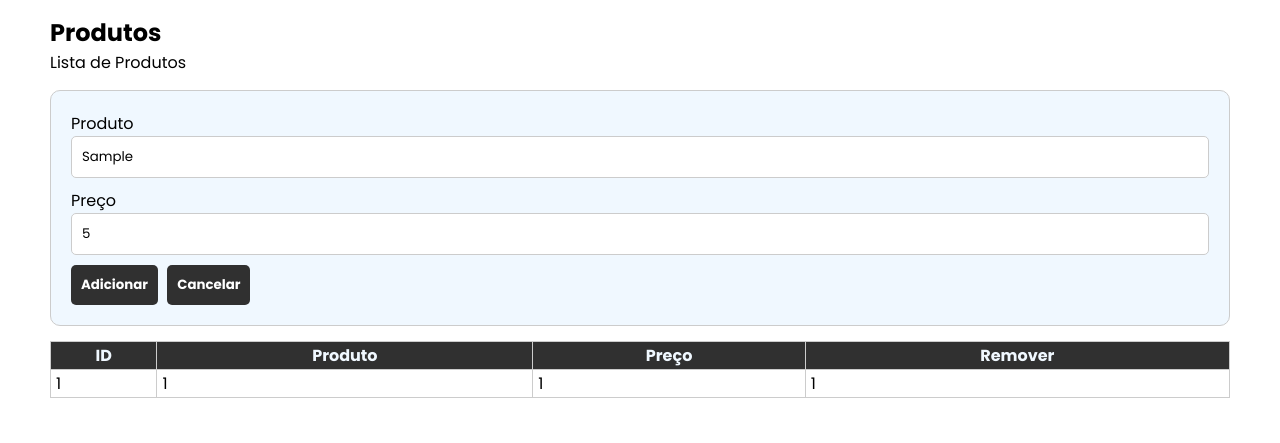
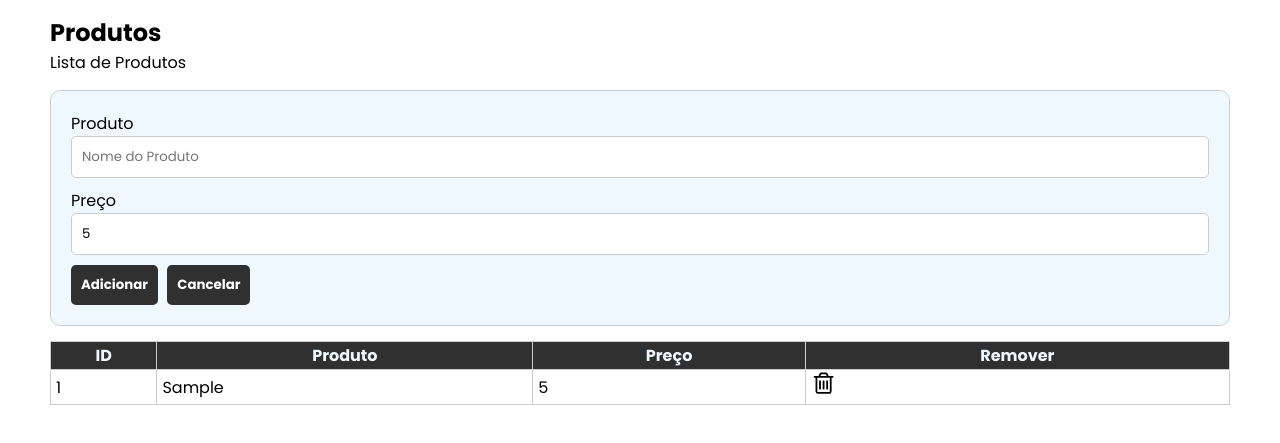
Before and after one commit to iLuiszin/Product-Registration-Project, a plain HTML site: page index.html in a window 1280 px wide. Both pictures are taken after typing "Sample", "5" into the empty fields and a click on the button "Adicionar". Shown: the part 73-516 px from the top of the page. Drawn offline with Linux system fonts and the light colour scheme.

Commit message:
project finished

```diff
--- a/index.html
+++ b/index.html
@@ -28,7 +28,7 @@
                 <input type="number" id="productPrice" placeholder="R$ 00,00">
             </div>
             <button onclick="product.insertProducts()">Adicionar</button>
-            <button>Cancelar</button>
+            <button onclick="product.cancel()">Cancelar</button>
 
         </div>
 
@@ -40,11 +40,8 @@
                     <th>Preço</th>
                     <th>Remover</th>
                 </thead>
-                <tbody>
-                    <td>1</td>
-                    <td>1</td>
-                    <td>1</td>
-                    <td>1</td>
+                <tbody id="tbody">
+
                 </tbody>
             </table>
         </div>
--- a/js/productManager.js
+++ b/js/productManager.js
@@ -6,10 +6,10 @@ class Product {
   insertProducts() {
     let product = this.readData()
     if (this.validation(product) == true) {
-      this.saveDate(product)
+      this.saveData(product)
     }
-
-    console.log(this.arrayProducts)
+    this.listData()
+    this.cancel()
   }
 
   readData() {
@@ -41,9 +41,49 @@ class Product {
     return true
   }
 
-  saveDate(product) {
+  saveData(product) {
     this.arrayProducts.push(product)
     this.id++
+  }
+
+  listData() {
+    let tbody = document.getElementById('tbody')
+    tbody.innerText = ''
+
+    for (let i = 0; i < this.arrayProducts.length; i++) {
+      let tr = tbody.insertRow()
+      let td_id = tr.insertCell()
+      let td_name = tr.insertCell()
+      let td_price = tr.insertCell()
+      let td_del = tr.insertCell()
+
+      td_id.innerText = this.arrayProducts[i].id
+      td_name.innerText = this.arrayProducts[i].productName
+      td_price.innerText = this.arrayProducts[i].productPrice
+      let img = document.createElement('img')
+      img.src = 'img/trash.svg'
+      img.setAttribute(
+        'onclick',
+        'product.del(' + this.arrayProducts[i].id + ')'
+      )
+      td_del.appendChild(img)
+    }
+  }
+
+  cancel() {
+    document.getElementById('productName').value = null
+    document.getElementById('prodWuctPrice').value = null
+  }
+
+  del(id) {
+    let tbody = document.getElementById('tbody')
+    for (let i = 0; i < this.arrayProducts.length; i++) {
+      if (this.arrayProducts[i].id === id) {
+        this.arrayProducts.splice(i, 1)
+        tbody.deleteRow(i)
+      }
+    }
+    alert(`o item com id ${id} foi apagado`)
   }
 }
 
--- a/style/style.css
+++ b/style/style.css
@@ -74,3 +74,8 @@ table td {
     padding: 1px;
     padding-left: 5px;
 }
+
+table td img {
+    width: 25px;
+    cursor: pointer;
+}
```
Also changed, not shown: img/trash.svg (added).
